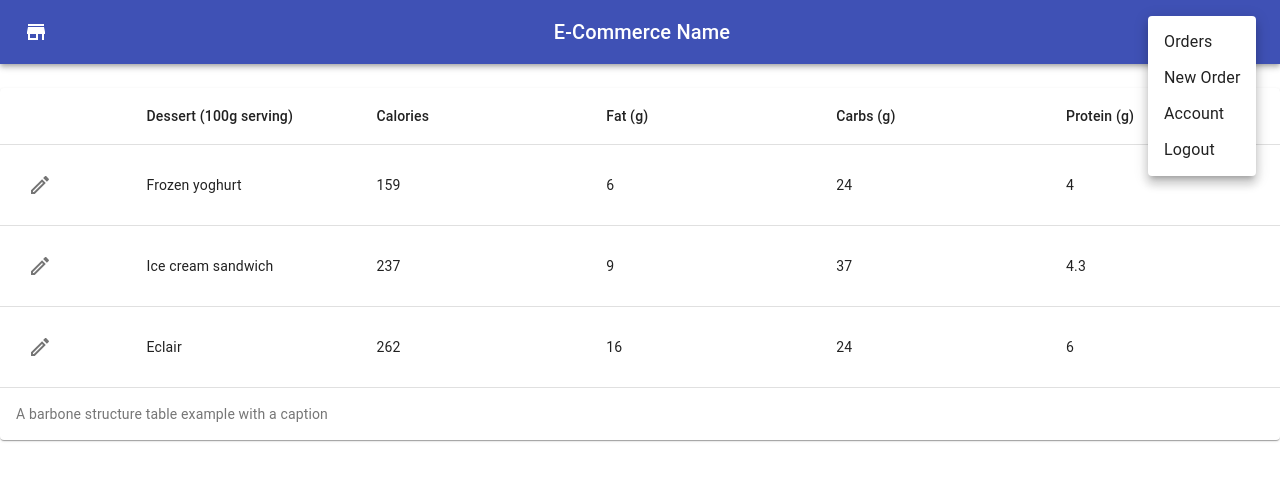
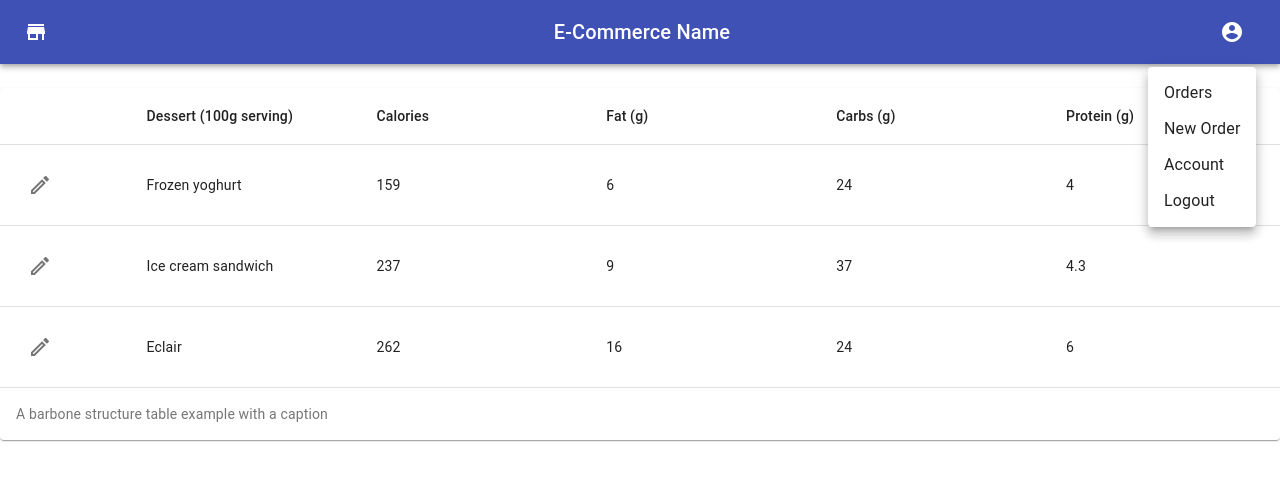
Before and after one commit to msymbolEJA/frontend-textile, a React (Create React App) app: page /orders in a window 1280 px wide. Both pictures are taken after a click on the button 1232 px from the left and 32 px from the top of the page. Shown: the top 480 px of the page. Built offline with nearby package versions, Linux system fonts and the light colour scheme.

Commit message:
edited rigth top openable menu to bottom of navbar

```diff
--- a/src/components/navbar/Navbar.js
+++ b/src/components/navbar/Navbar.js
@@ -87,6 +87,7 @@ export default function MenuAppBar() {
                 <AccountCircle />
               </IconButton>
               <Menu
+                style={{ marginTop: "3.2rem" }}
                 id="menu-appbar"
                 anchorEl={anchorEl}
                 anchorOrigin={{
```
